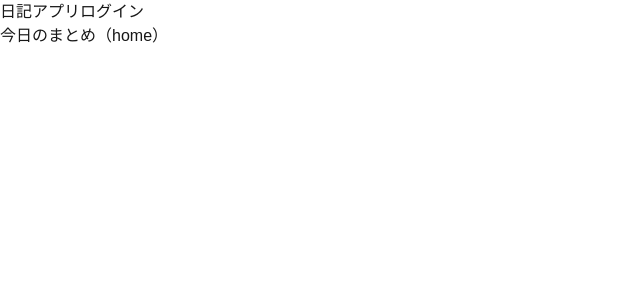
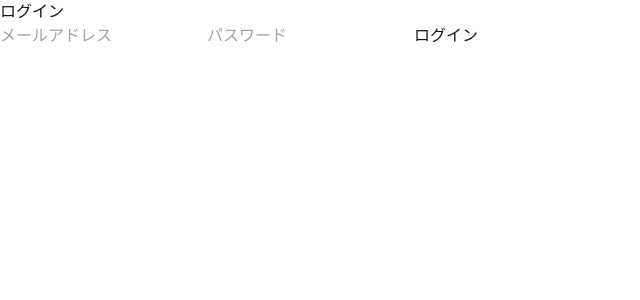
Before and after one commit to Kapi-star/diary-app, a Next.js app in the folder frontend/: page / in a window 1280 px wide. Shown: the top 300 px of the page, without its empty margins (0-640 px from the left). Built offline with nearby package versions, Linux system fonts and the light colour scheme.

Commit message:
add: ログインフォームの作成

```diff
--- a/frontend/src/app/page.tsx
+++ b/frontend/src/app/page.tsx
@@ -1,12 +1,48 @@
-import Link from "next/link"
+"use client";
+import { useState } from 'react';
+// import { useRouter } from 'next/router';
 
-export default function Home() {
+export default function LoginPage() {
+  const [email, setEmail] = useState('');
+  const [password, setPassword] = useState('');
+  // const router = useRouter();
+
+  // const handleSubmit = async (e: React.FormEvent) => {
+  //   e.preventDefault();
+  //   const res = await fetch('/api/login', {
+  //     method: 'POST',
+  //     headers: { 'Content-Type': 'application/json' },
+  //     body: JSON.stringify({ email, password }),
+  //   });
+
+  //   if (res.ok) {
+  //     router.push('/todaySummary'); // ログイン後のページ
+  //   } else {
+  //     alert('ログイン失敗');
+  //   }
+  // };
+
   return (
-    <>
-      <h1>日記アプリログイン</h1>
-      <div>
-        <Link href="/todaySummary">今日のまとめ（home）</Link>
-      </div>
-    </>
+    <div>
+      <h2>ログイン</h2>
+      {/* <form onSubmit={handleSubmit}> */}
+      <form>
+        <input
+          type="email"
+          placeholder="メールアドレス"
+          value={email}
+          onChange={(e) => setEmail(e.target.value)}
+          required
+        />
+        <input
+          type="password"
+          placeholder="パスワード"
+          value={password}
+          onChange={(e) => setPassword(e.target.value)}
+          required
+        />
+        <button type="submit">ログイン</button>
+      </form>
+    </div>
   );
 }
```
